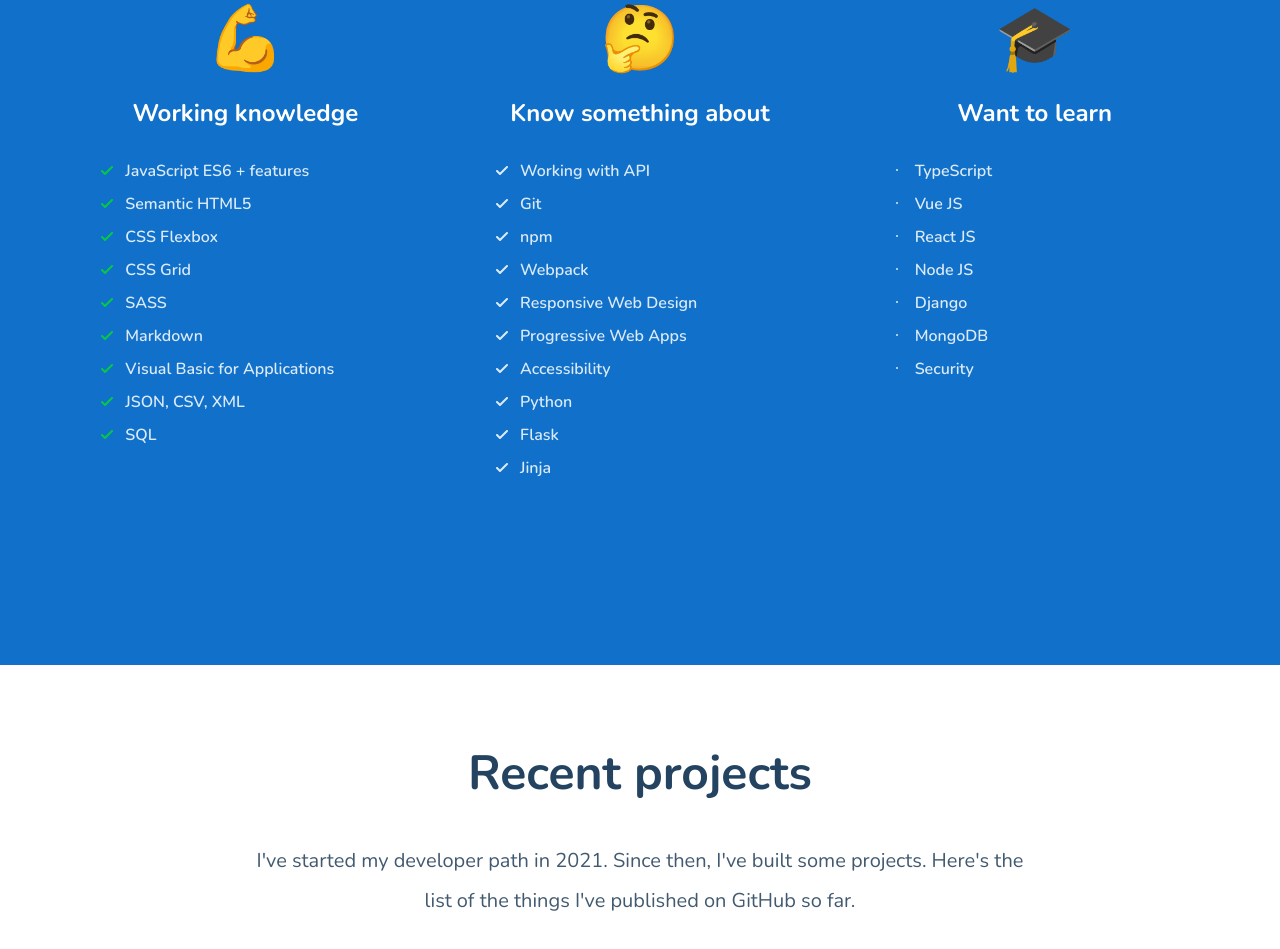
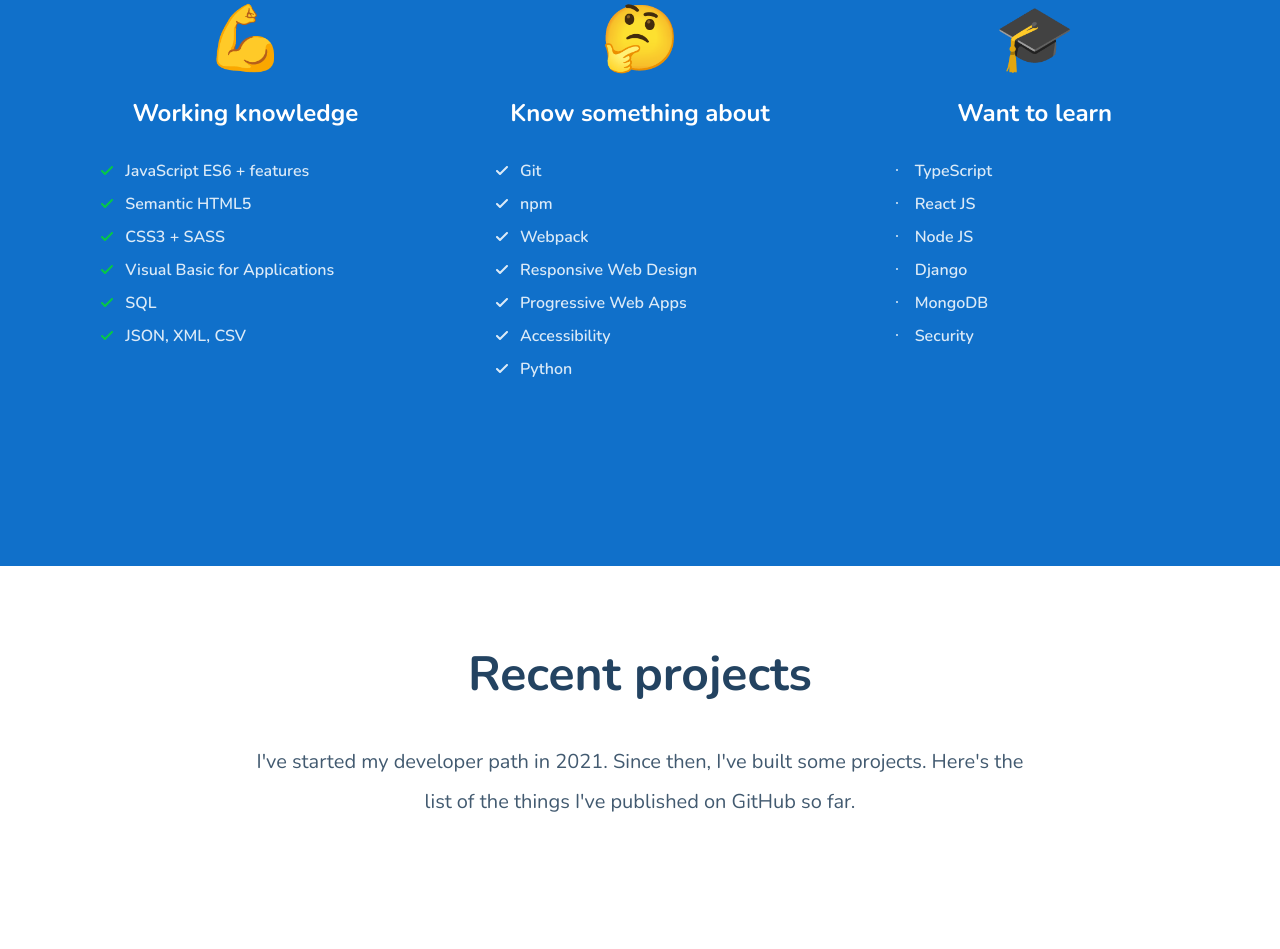
Before and after one commit to lewpiotr1701/lewpiotr1701.github.io, a website built with webpack: page src/pages/index.html in a window 1280 px wide. Shown: the part 1115-2064 px from the top of the page. Built offline with nearby package versions, Linux system fonts and the light colour scheme; no server answers.

Commit message:
update info

```diff
--- a/src/pages/index.html
+++ b/src/pages/index.html
@@ -50,20 +50,16 @@
             <ul class="skills-list">
               <li class="skills-list__item">JavaScript ES6 + features</li>
               <li class="skills-list__item">Semantic HTML5</li>
-              <li class="skills-list__item">CSS Flexbox</li>
-              <li class="skills-list__item">CSS Grid</li>
-              <li class="skills-list__item">SASS</li>
-              <li class="skills-list__item">Markdown</li>
+              <li class="skills-list__item">CSS3 + SASS</li>
               <li class="skills-list__item">Visual Basic for Applications</li>
-              <li class="skills-list__item">JSON, CSV, XML</li>
               <li class="skills-list__item">SQL</li>
+              <li class="skills-list__item">JSON, XML, CSV</li>
             </ul>
         </article>
         <article class="skills-section">
           <span class="skills-section__emoji">🤔</span>
           <h3 class="skills-section__header">Know something about</h3>
           <ul class="skills-list skills-list--blue">
-            <li class="skills-list__item">Working with API</li>
             <li class="skills-list__item">Git</li>
             <li class="skills-list__item">npm</li>
             <li class="skills-list__item">Webpack</li>
@@ -71,8 +67,6 @@
             <li class="skills-list__item">Progressive Web Apps</li>
             <li class="skills-list__item">Accessibility</li>
             <li class="skills-list__item">Python</li>
-            <li class="skills-list__item">Flask</li>
-            <li class="skills-list__item">Jinja</li>
           </ul>
         </article>
         <article class="skills-section">
@@ -80,7 +74,6 @@
         <h3 class="skills-section__header">Want to learn</h3>
         <ul class="skills-list skills-list--dot">
           <li class="skills-list__item">TypeScript</li>
-          <li class="skills-list__item">Vue JS</li>
           <li class="skills-list__item">React JS</li>
           <li class="skills-list__item">Node JS</li>
           <li class="skills-list__item">Django</li>
```
